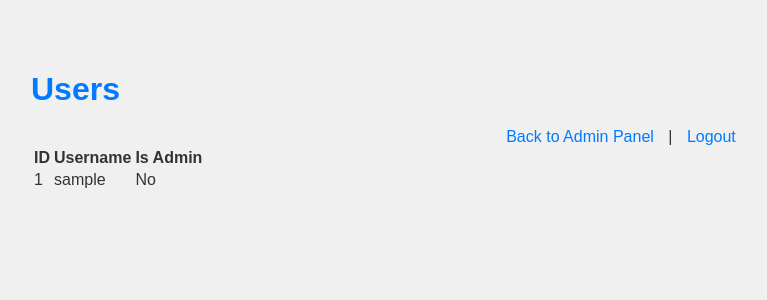
After one commit to yerco/eventwired, a Python web app: template demo_app/templates/admin/admin_users.html in a window 1280 px wide. The commit adds this page. Shown: the top 300 px of the page, without its empty margins (19-786 px from the left). Run offline with Jinja, Linux system fonts and the light colour scheme; the template is opened without the code that fills it: most values are stand-ins (such as "Sample title", 1, 10 or a date in 2020).

Commit message:
Basic users model display

```diff
--- a/demo_app/routes.py
+++ b/demo_app/routes.py
@@ -9,6 +9,7 @@ from demo_app.controllers.welcome_controller import welcome_controller
 from demo_app.controllers.render_chat_room_controller import render_chat_room_controller
 from demo_app.controllers.chat_room_controller import chat_room_controller
 from demo_app.controllers.admin.admin_home_controller import admin_home_controller
+from demo_app.controllers.admin.admin_users_controller import admin_users_controller
 # from demo_app.controllers.queries_books_controller import queries_books_controller
 # from demo_app.controllers.commands_books_controller import commands_books_controller
 #from demo_app.controllers.api_controllers import api_create_user_controller, api_login_controller, api_protected_controller
@@ -28,6 +29,7 @@ async def register_routes(routing_service):
     routing_service.add_route('/cors', ['GET', 'POST', 'OPTIONS'], cors_test_controller)
     # Admin
     routing_service.add_route('/admin', 'GET', admin_home_controller, requires_auth=True)
+    routing_service.add_route('/admin/users', 'GET', admin_users_controller, requires_auth=True)
     # # Command
     # routing_service.add_route('/books/action/add', ['POST'], commands_books_controller)
     # routing_service.add_route('/books/<str:title>/edit', ['POST'], commands_books_controller)
--- /dev/null
+++ b/demo_app/templates/admin/admin_users.html
@@ -0,0 +1,32 @@
+<!DOCTYPE html>
+<html lang="en">
+<head>
+    <title>Admin - Users</title>
+    <link rel="stylesheet" href="/static/css/style.css">
+</head>
+<body>
+<h1>Users</h1>
+<div class="navigation-links">
+    <a href="/admin">Back to Admin Panel</a> |
+    <a href="/logout">Logout</a>
+</div>
+<table>
+    <thead>
+    <tr>
+        <th>ID</th>
+        <th>Username</th>
+        <th>Is Admin</th>
+    </tr>
+    </thead>
+    <tbody>
+    {% for user in users %}
+    <tr>
+        <td>{{ user.id }}</td>
+        <td>{{ user.username }}</td>
+        <td>{{ 'Yes' if user.is_admin else 'No' }}</td>
+    </tr>
+    {% endfor %}
+    </tbody>
+</table>
+</body>
+</html>
```
Also changed, not shown: demo_app/controllers/admin/admin_users_controller.py (added, +17 -0 lines), demo_app/templates/admin/admin_home.html (+9 -4 lines).
